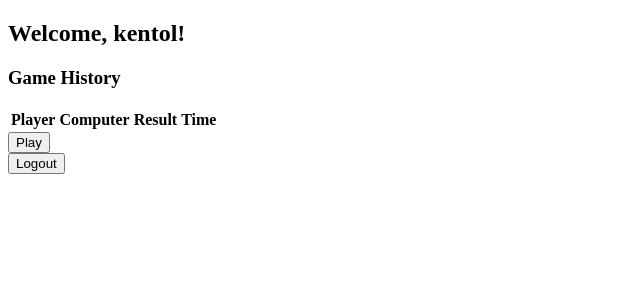
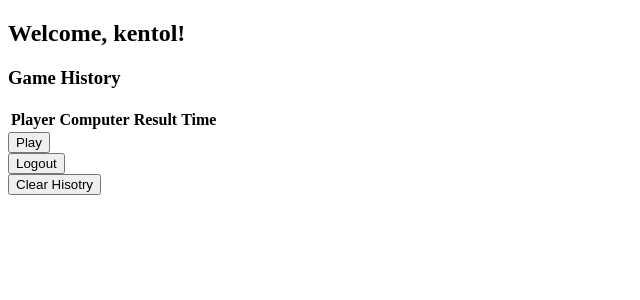
Before and after one commit to kennethalee/rock-paper-scissors, a Flask app: page /profile in a window 1280 px wide. Shown: the top 300 px of the page, without its empty margins (0-640 px from the left). Run offline with Flask 3, Linux system fonts and the light colour scheme; a user stored in the database is signed in; lists and menus that the app fills with data are empty.

Commit message:
Added clear history feature

```diff
--- a/app.py
+++ b/app.py
@@ -79,6 +79,13 @@ def logout():
     flash('You have been logged out.')
     return redirect(url_for('login'))
 
+@app.route('/clear_history', methods=["POST"])
+@login_required
+def clear_history():
+    Game.query.filter_by(user_id=current_user.id).delete()
+    db.session.commit()
+    return redirect(url_for('profile'))
+
 @app.route('/play', methods=['POST'])
 def play():
     player_choice = request.form.get('choice')
--- a/templates/profile.html
+++ b/templates/profile.html
@@ -23,6 +23,7 @@
     </tr>
     {% endfor %}
   </table>
+
   <div>
     <form action="{{ url_for('home') }}" method="GET" class="play-form">
       <button type="submit" class="play-button">Play</button>
@@ -31,5 +32,9 @@
      <button type="submit" class="logout-button">Logout</button>
    </form>
   </div>
+  <form action="{{url_for('clear_history') }}" method="POST">
+    <button type="submit">Clear Hisotry</button>
+  </form>
+
 </body>
 </html>
```
Also changed, not shown: instance/game.db.
